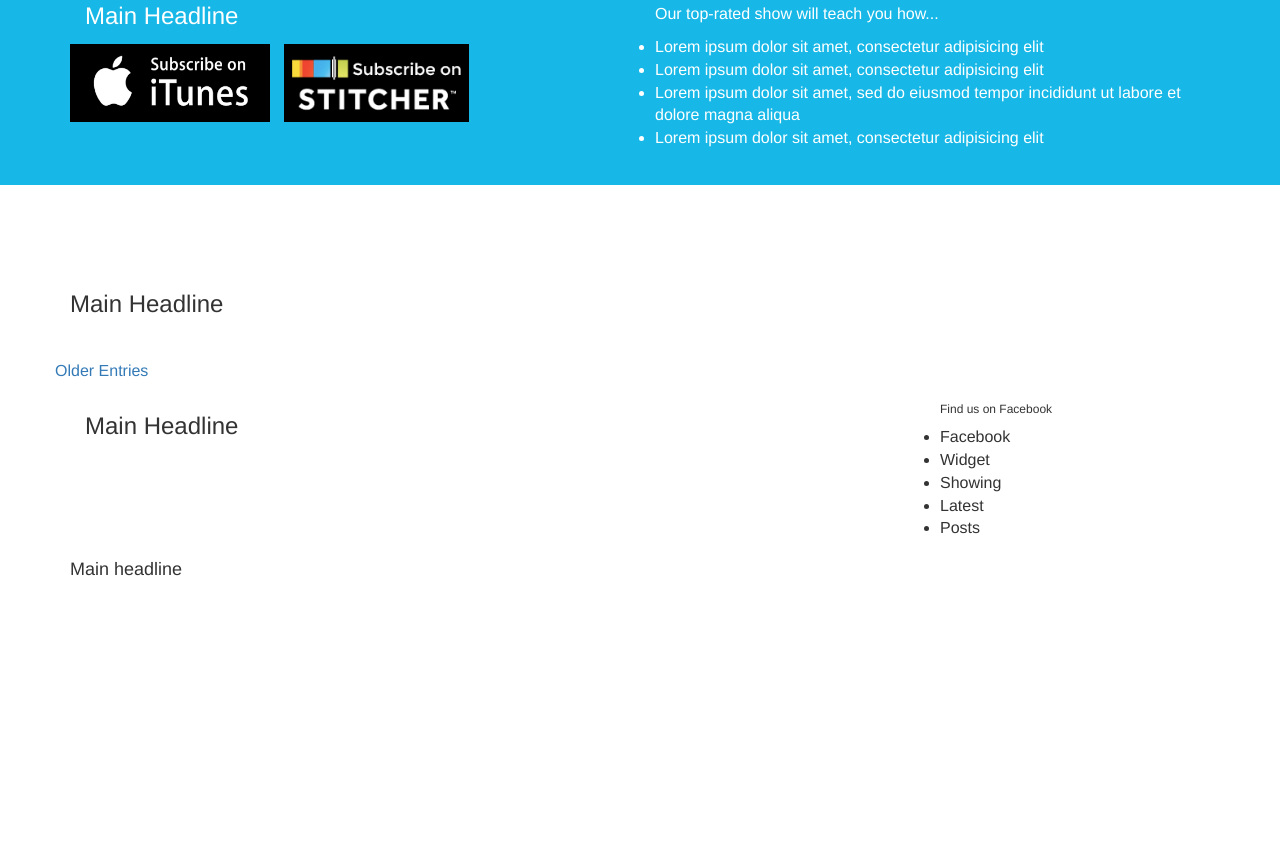
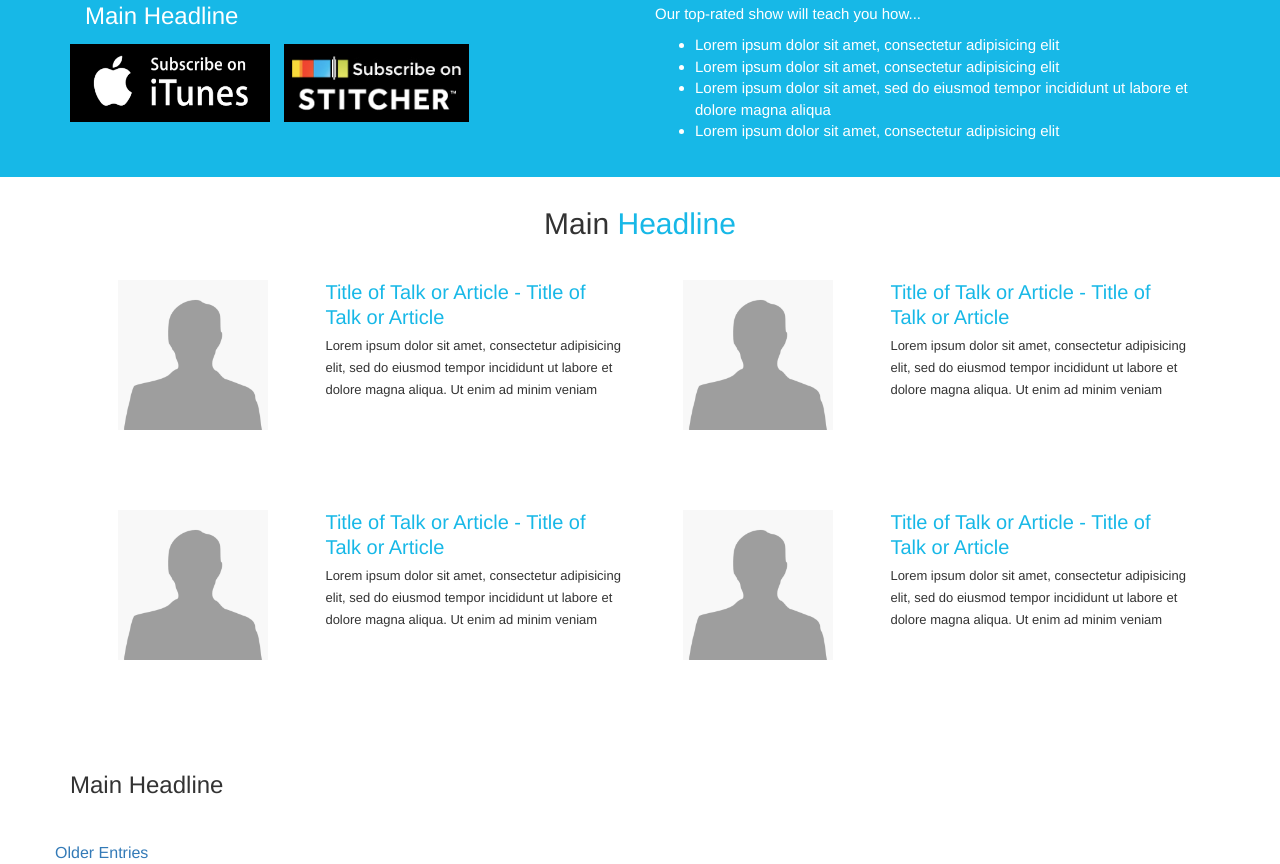
Before and after one commit to helengladun/cursor, a plain HTML site: page index.html in a window 1280 px wide. Shown: the part 542-1406 px from the top of the page. Before the commit the page ends 1133 px from the top, so only its background shows below. Drawn offline with Linux system fonts and the light colour scheme.

Commit message:
Added styles for guests block

```diff
--- a/css/main.styl
+++ b/css/main.styl
@@ -1,4 +1,4 @@
-*
+body
     margin 0
     padding 0
     box-sizing border-box
@@ -61,3 +61,30 @@ div.subscribe
         img
             max-width 200px
             height 78px
+
+section.guests
+    padding 30px 0 30px
+    h2
+      text-align center
+      margin 0
+      span
+          color rgb(23, 184, 231)
+.guests-container
+    padding 40px 20px
+    img
+        display block
+        width 150px
+        height auto
+        margin auto
+    .guest-text
+        h2
+            color rgb(23, 184, 231)
+            margin 0
+            font-size: 20px
+            font-weight: 400
+            text-align left
+            line-height 1.25
+        p
+            margin-top 5px
+            font-size 13px
+            line-height 1.7
--- a/css/styles.css
+++ b/css/styles.css
@@ -1,4 +1,4 @@
-* {
+body {
   margin: 0;
   padding: 0;
   box-sizing: border-box;
@@ -69,3 +69,35 @@ div.subscribe .subscribe-buttons img {
   max-width: 200px;
   height: 78px;
 }
+section.guests {
+  padding: 30px 0 30px;
+}
+section.guests h2 {
+  text-align: center;
+  margin: 0;
+}
+section.guests h2 span {
+  color: #17b8e7;
+}
+.guests-container {
+  padding: 40px 20px;
+}
+.guests-container img {
+  display: block;
+  width: 150px;
+  height: auto;
+  margin: auto;
+}
+.guests-container .guest-text h2 {
+  color: #17b8e7;
+  margin: 0;
+  font-size: 20px;
+  font-weight: 400;
+  text-align: left;
+  line-height: 1.25;
+}
+.guests-container .guest-text p {
+  margin-top: 5px;
+  font-size: 13px;
+  line-height: 1.7;
+}
--- a/index.html
+++ b/index.html
@@ -108,27 +108,67 @@
       </div>
     </div>
     <!--Subscribe Buttons: End -->
-
     <!-- Featured Guests: Begin -->
     <section class="guests">
       <div class="container">
-        <div class="row">
+        <h2>Main <span>Headline</span></h2>
+        <div class="guests-container row">
           <article class="guest col-md-6">
-            <div class="img-guest">
-              <img src="" alt="">
-            </div>
-            <div class="guest-text">
-              <h2 class="guest-title"></h2>
-              <div class="guest-description"></div>
+            <div class="row">
+              <div class="guest-img col-md-5">
+                <img src="img/human.png" alt="">
+              </div>
+              <div class="guest-text col-md-7">
+                <h2>Title of Talk or Article -
+                  Title of Talk or Article</h2>
+                <p>Lorem ipsum dolor sit amet, consectetur adipisicing elit,
+                  sed do eiusmod tempor incididunt ut labore et dolore magna
+                  aliqua. Ut enim ad minim veniam</p>
+              </div>
             </div>
           </article>
           <article class="guest col-md-6">
-            <div class="img-guest">
-              <img src="" alt="">
+            <div class="row">
+              <div class="guest-img col-md-5">
+                <img src="img/human.png" alt="">
+              </div>
+              <div class="guest-text col-md-7">
+                <h2>Title of Talk or Article -
+                  Title of Talk or Article</h2>
+                <p>Lorem ipsum dolor sit amet, consectetur adipisicing elit,
+                  sed do eiusmod tempor incididunt ut labore et dolore magna
+                  aliqua. Ut enim ad minim veniam</p>
+              </div>
             </div>
-            <div class="guest-text">
-              <h2 class="guest-title"></h2>
-              <div class="guest-description"></div>
+          </article>
+        </div>
+        <div class="guests-container row">
+          <article class="guest col-md-6">
+            <div class="row">
+              <div class="guest-img col-md-5">
+                <img src="img/human.png" alt="">
+              </div>
+              <div class="guest-text col-md-7">
+                <h2>Title of Talk or Article -
+                  Title of Talk or Article</h2>
+                <p>Lorem ipsum dolor sit amet, consectetur adipisicing elit,
+                  sed do eiusmod tempor incididunt ut labore et dolore magna
+                  aliqua. Ut enim ad minim veniam</p>
+              </div>
+            </div>
+          </article>
+          <article class="guest col-md-6">
+            <div class="row">
+              <div class="guest-img col-md-5">
+                <img src="img/human.png" alt="">
+              </div>
+              <div class="guest-text col-md-7">
+                <h2>Title of Talk or Article -
+                  Title of Talk or Article</h2>
+                <p>Lorem ipsum dolor sit amet, consectetur adipisicing elit,
+                  sed do eiusmod tempor incididunt ut labore et dolore magna
+                  aliqua. Ut enim ad minim veniam</p>
+              </div>
             </div>
           </article>
         </div>
```
Also changed, not shown: img/human.jpg (added), img/human.png (added).
